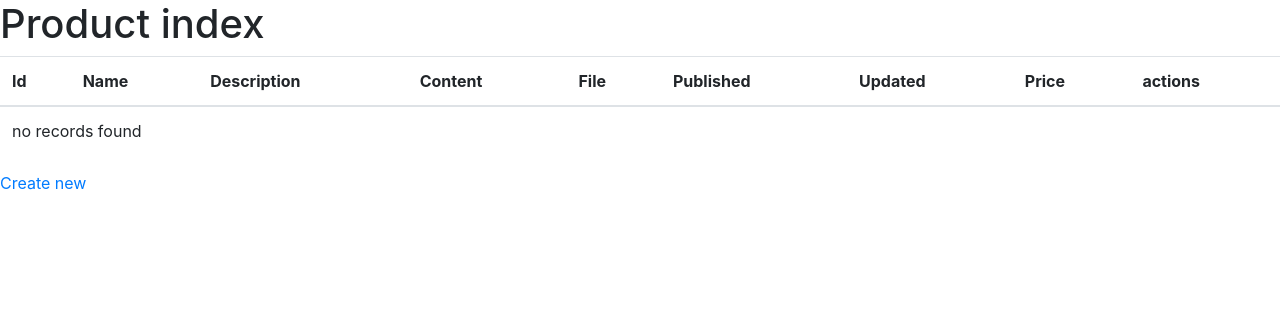
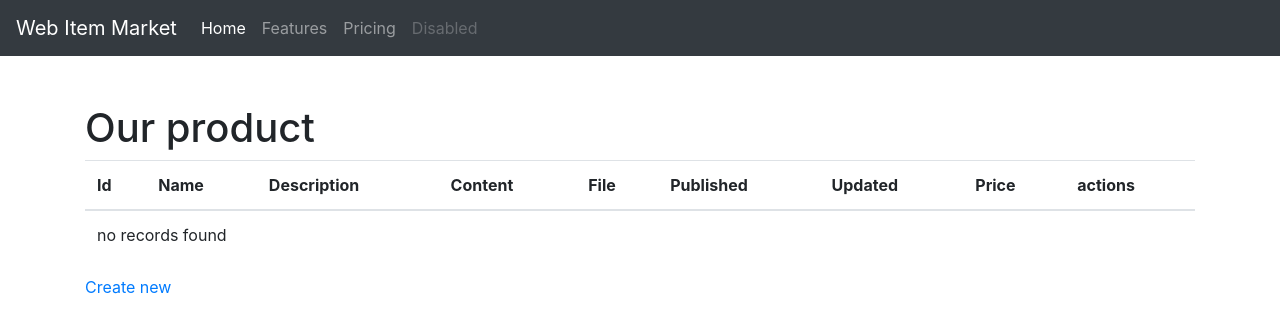
Before and after one commit to DYS-Tools/Sygma-Marketplace-Template, a Symfony app: template templates/product/index.html.twig in a window 1280 px wide. Shown: the top 333 px of the page. Run offline with Twig, Linux system fonts and the light colour scheme; the template is opened without the code that fills it, so the values that code supplies are empty; some libraries are stand-ins or nearby versions.

Commit message:
add navbar

```diff
--- a/templates/base.html.twig
+++ b/templates/base.html.twig
@@ -30,7 +30,23 @@
     </head>
 
     <body>
+
+        <nav class="navbar navbar-expand-lg navbar-dark bg-dark">
+                <a class="navbar-brand" href="#">Web Item Market</a>
+                <button class="navbar-toggler" type="button" data-toggle="collapse" data-target="#navbarNavAltMarkup" aria-controls="navbarNavAltMarkup" aria-expanded="false" aria-label="Toggle navigation">
+                    <span class="navbar-toggler-icon"></span>
+                </button>
+                <div class="collapse navbar-collapse" id="navbarNavAltMarkup">
+                    <div class="navbar-nav">
+                    <a class="nav-item nav-link active" href="#">Home <span class="sr-only">(current)</span></a>
+                    <a class="nav-item nav-link" href="#">Features</a>
+                    <a class="nav-item nav-link" href="#">Pricing</a>
+                    <a class="nav-item nav-link disabled" href="#">Disabled</a>
+                    </div>
+                </div>
+        </nav>
         {% block body %}
+
 
         {% endblock %}
             <script src="https://stackpath.bootstrapcdn.com/bootstrap/4.5.0/js/bootstrap.min.js" integrity="sha384-OgVRvuATP1z7JjHLkuOU7Xw704+h835Lr+6QL9UvYjZE3Ipu6Tp75j7Bh/kR0JKI" crossorigin="anonymous"></script>
--- a/templates/product/index.html.twig
+++ b/templates/product/index.html.twig
@@ -3,7 +3,9 @@
 {% block title %}Product index{% endblock %}
 
 {% block body %}
-    <h1>Product index</h1>
+<div class="container">
+    <br/><br/>
+    <h1>Our product</h1>
 
     <table class="table">
         <thead>
@@ -44,4 +46,5 @@
     </table>
 
     <a href="{{ path('product_new') }}">Create new</a>
+</div>
 {% endblock %}
```
Also changed, not shown: src/Controller/HomeController.php (deleted, +0 -19 lines), src/Controller/ProductController.php (+6 -7 lines).
